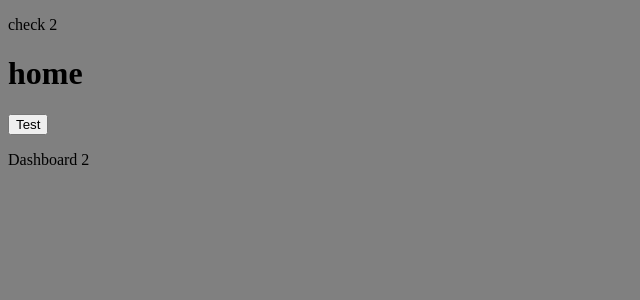
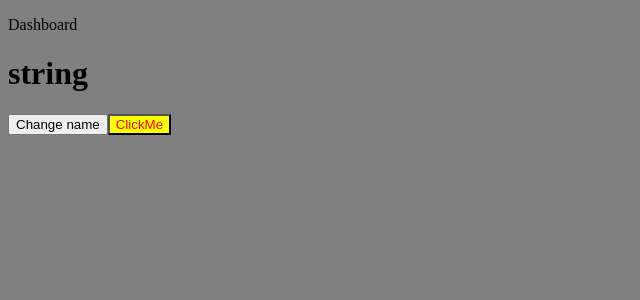
Before and after one commit to hrodberaht/react-chat-app, a React (Create React App) app: page / in a window 1280 px wide. Shown: the top 300 px of the page, without its empty margins (0-640 px from the left). Built offline with nearby package versions, Linux system fonts and the light colour scheme.

Commit message:
add dashboard and button components with css

```diff
--- a/src/App.tsx
+++ b/src/App.tsx
@@ -1,71 +1,14 @@
-import React, { Component, Fragment, FC, MouseEvent } from 'react';
+import React, { Component, Fragment } from 'react';
 import Dashboard from './components/Dashboard';
-
-export interface Name {
-  name: string;
-  children: number;
-}
-
-class MyState {
-  readonly count: number = 0;
-}
-
-const Test: FC<Name> = props => (
-  <p>
-    {props.name} {props.children}
-  </p>
-);
 
 class App extends Component {
   render(): React.ReactNode {
     return (
       <Fragment>
-        <Test name="check">{2}</Test>
-        <Add name="test">{4}</Add>
-        <Dashboard count={2}/>
+        <Dashboard />
       </Fragment>
     );
   }
 }
 
-export interface State {
-  name: string;
-}
-
-interface HandleClickFunc {
-  (e: MouseEvent<HTMLElement>): void;
-}
-
-class Add extends Component<Name, State> {
-  readonly state: State = {
-    name: 'home',
-  };
-
-  private handleClick: HandleClickFunc = () =>
-    this.setState({ name: 'test' });
-  render() {
-    return (
-      <Fragment>
-        <h1>{this.state.name}</h1>
-        <Button onClick={this.handleClick} />
-      </Fragment>
-    );
-  }
-}
-
-type ButtonProps = {
-  onClick(e: MouseEvent<HTMLElement>): void;
-  color?: string;
-};
-
-const Button: FC<ButtonProps> = ({ onClick: handleClick, color }) => (
-  <button
-    style={{ color: color }}
-    type="button"
-    onClick={handleClick}
-  >
-    Test
-  </button>
-);
-
 export default App;
--- a/src/components/Dashboard.tsx
+++ b/src/components/Dashboard.tsx
@@ -1,19 +1,30 @@
 import React, { Component } from 'react';
+import Button from './shared/Button';
 
 interface State {
   name: string;
 }
 
-interface Props {
-  count?: number;
-}
-
-export default class Dashboard extends Component<Props, State> {
+export default class Dashboard extends Component<{}, State> {
   readonly state = {
     name: 'string',
   };
 
+  showAlert = () => alert('hello');
+  changeName = () => this.setState({ name: '1234' });
+
   render(): React.ReactNode {
-    return <p>Dashboard {this.props.count}</p>;
+    return (
+      <div>
+        <p>Dashboard</p>
+        <h1>{this.state.name}</h1>
+        <Button onClick={this.changeName} name="Change name" />
+        <Button
+          onClick={this.showAlert}
+          name="ClickMe"
+          className="btn btn-primary"
+        />
+      </div>
+    );
   }
 }
--- /dev/null
+++ b/src/components/shared/Button.tsx
@@ -0,0 +1,19 @@
+import React, { FC, MouseEvent } from 'react';
+
+interface ButtonInterface {
+  className?: string;
+  onClick(e: MouseEvent<HTMLElement>): void;
+  name: string;
+}
+
+const Button: FC<ButtonInterface> = ({
+  onClick: handleClick,
+  className,
+  name,
+}) => (
+  <button className={className} onClick={handleClick}>
+    {name}
+  </button>
+);
+
+export default Button;
--- /dev/null
+++ b/src/styles/btn.scss
@@ -0,0 +1,5 @@
+.btn {color: red;}
+
+.btn-primary {
+	background-color: yellow;
+}
--- a/src/styles/index.scss
+++ b/src/styles/index.scss
@@ -1,3 +1,5 @@
+@import './btn.scss';
+
 body {
 	background-color: gray;
 }
```
